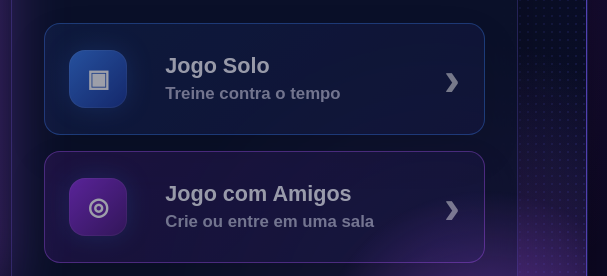
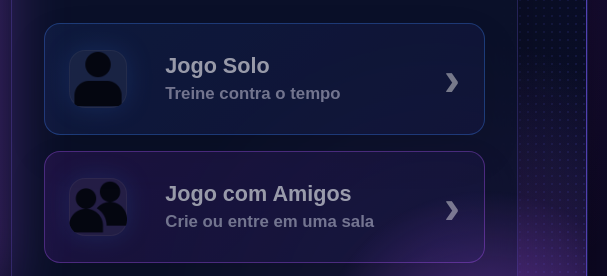
Before and after one commit to SeniorKal/DrawDuel, a website: page public/index.html in a window 1280 px wide. Shown: the part 341-617 px from the top of the page, 673-1280 px from the left. Drawn offline with nearby package versions, Linux system fonts and the light colour scheme.

Commit message:
Icon update

```diff
--- a/public/index.html
+++ b/public/index.html
@@ -45,7 +45,9 @@
 
         <div class="mode-options" aria-label="Modos de jogo" data-i18n-aria-label="gameModesLabel">
           <button id="soloModeButton" type="button" class="mode-button" disabled>
-            <span class="mode-icon mode-icon-solo" aria-hidden="true">▣</span>
+            <span class="mode-icon" aria-hidden="true">
+              <img src="images/icon_solo.png" alt="">
+            </span>
             <span class="mode-copy">
               <span data-i18n="soloMode">Jogo Solo</span>
               <small data-i18n="soloModeDescription">Treine contra o tempo</small>
@@ -54,7 +56,9 @@
           </button>
 
           <button id="friendsModeButton" type="button" class="mode-button" disabled>
-            <span class="mode-icon mode-icon-friends" aria-hidden="true">◎</span>
+            <span class="mode-icon" aria-hidden="true">
+              <img src="images/icon_multiplayer.png" alt="">
+            </span>
             <span class="mode-copy">
               <span data-i18n="friendsMode">Jogo com Amigos</span>
               <small data-i18n="friendsModeDescription">Crie ou entre em uma sala</small>
--- a/public/style.css
+++ b/public/style.css
@@ -342,18 +342,17 @@
   width: 58px;
   height: 58px;
   place-items: center;
-  color: #ffffff;
   border-radius: 16px;
-  font-size: 1.5rem;
+  overflow: hidden;
+  background: rgba(255, 255, 255, 0.08);
   box-shadow: inset 0 0 0 1px rgba(255, 255, 255, 0.08), 0 0 24px rgba(59, 130, 246, 0.28);
 }
 
-.mode-icon-solo {
-  background: linear-gradient(135deg, rgba(59, 130, 246, 0.94), rgba(30, 64, 175, 0.78));
-}
-
-.mode-icon-friends {
-  background: linear-gradient(135deg, rgba(147, 51, 234, 0.96), rgba(88, 28, 135, 0.78));
+.mode-icon img {
+  width: 100%;
+  height: 100%;
+  object-fit: cover;
+  display: block;
 }
 
 .mode-copy {
```
Also changed, not shown: Images/icon_multiplayer.png (added), Images/icon_solo.png (added), public/images/icon_multiplayer.png (added), public/images/icon_solo.png (added).
